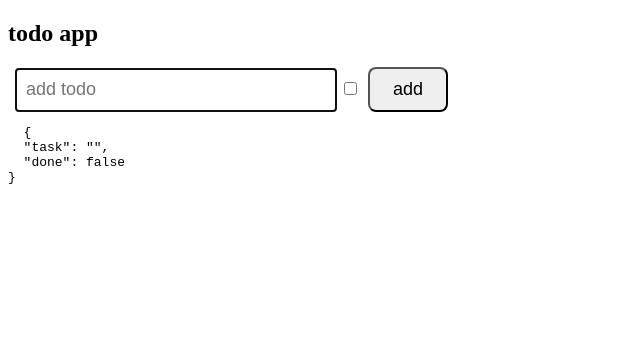
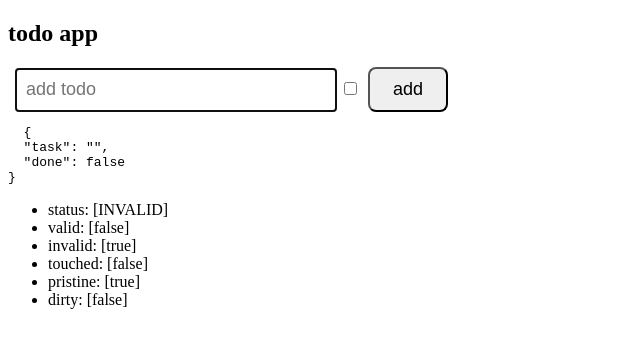
Before and after one commit to k-ta-yamada/angular-todo-with-json, an Angular app: page /todo in a window 1280 px wide. Shown: the top 348 px of the page, without its empty margins (0-640 px from the left). Built offline with nearby package versions, Linux system fonts and the light colour scheme; no server answers.

Commit message:
[upd] Validators

```diff
--- a/src/app/component/todo-reactive/todo-reactive.component.html
+++ b/src/app/component/todo-reactive/todo-reactive.component.html
@@ -3,6 +3,7 @@
   <input type="text"
     formControlName="task"
     required
+    maxlength="50"
     autofocus
     placeholder="add todo">
 
@@ -15,3 +16,11 @@
 <pre>
   {{todoForm.value | json}}
 </pre>
+<ul>
+  <li>status: [{{todoForm.status}}]</li>
+  <li>valid: [{{todoForm.valid}}]</li>
+  <li>invalid: [{{todoForm.invalid}}]</li>
+  <li>touched: [{{todoForm.touched}}]</li>
+  <li>pristine: [{{todoForm.pristine}}]</li>
+  <li>dirty: [{{todoForm.dirty}}]</li>
+</ul>
--- a/src/app/component/todo-reactive/todo-reactive.component.ts
+++ b/src/app/component/todo-reactive/todo-reactive.component.ts
@@ -1,6 +1,6 @@
 import { Component, OnInit, Output, EventEmitter } from '@angular/core';
 import { Todo } from 'src/app/models/todo';
-import { FormBuilder } from '@angular/forms';
+import { FormBuilder, Validators } from '@angular/forms';
 
 @Component({
   selector: 'app-todo-reactive',
@@ -12,7 +12,7 @@ export class TodoReactiveComponent implements OnInit {
   @Output() clickAdd = new EventEmitter<Todo>();
 
   todoForm = this.fb.group({
-    task: [''],
+    task: ['', [Validators.required, Validators.maxLength(50)]],
     done: [false],
   });
 
@@ -22,6 +22,11 @@ export class TodoReactiveComponent implements OnInit {
   }
 
   add() {
+    if (this.todoForm.invalid) {
+      console.error(this.todoForm.status);
+      return;
+    }
+
     this.clickAdd.emit(this.todoForm.value);
     this.todoForm.patchValue(new Todo);
   }
```
